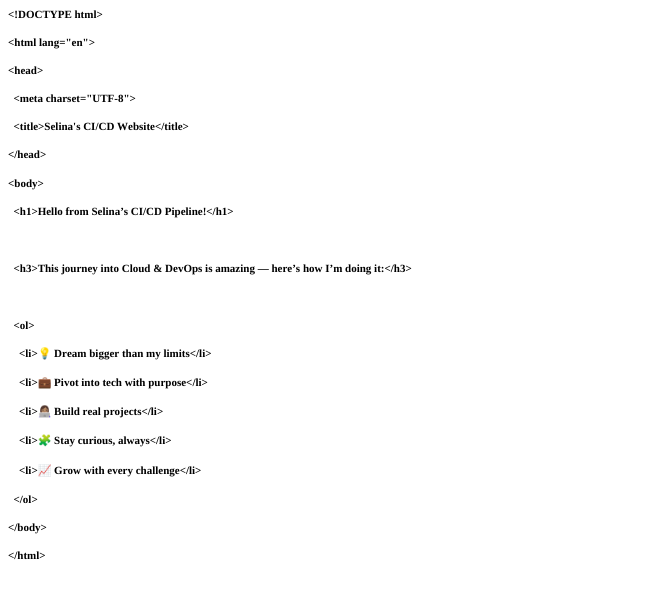
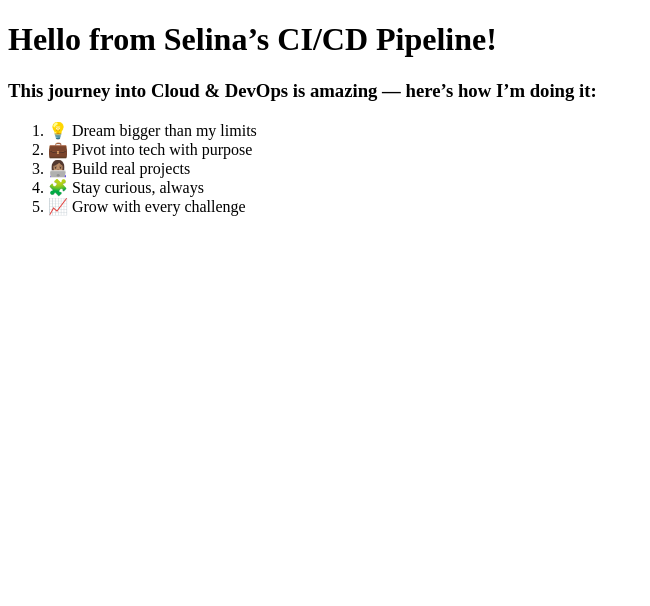
Before and after one commit to tatiLogg/cloud-resume-static-site, a plain HTML site: page index.html in a window 1280 px wide. Shown: the whole page, without its empty margins (0-650 px from the left). Drawn offline with Linux system fonts and the light colour scheme.

Commit message:
Corrected HTML formatting using plain text

```diff
--- a/index.html
+++ b/index.html
@@ -1,38 +1,20 @@
-<!DOCTYPE html PUBLIC "-//W3C//DTD HTML 4.01//EN" "http://www.w3.org/TR/html4/strict.dtd">
-<html>
+<!DOCTYPE html>
+<html lang="en">
 <head>
-  <meta http-equiv="Content-Type" content="text/html; charset=utf-8">
-  <meta http-equiv="Content-Style-Type" content="text/css">
-  <title></title>
-  <meta name="Generator" content="Cocoa HTML Writer">
-  <meta name="CocoaVersion" content="2575.4">
-  <style type="text/css">
-    span.s1 {font-kerning: none}
-  </style>
+  <meta charset="UTF-8">
+  <title>Selina's CI/CD Website</title>
 </head>
 <body>
-<h1 style="margin: 0.0px 0.0px 16.1px 0.0px; font: 11.0px Times; -webkit-text-stroke: #000000"><span class="s1"><b>&lt;!DOCTYPE html&gt;</b></span></h1>
-<h1 style="margin: 0.0px 0.0px 16.1px 0.0px; font: 11.0px Times; -webkit-text-stroke: #000000"><span class="s1"><b>&lt;html lang="en"&gt;</b></span></h1>
-<h1 style="margin: 0.0px 0.0px 16.1px 0.0px; font: 11.0px Times; -webkit-text-stroke: #000000"><span class="s1"><b>&lt;head&gt;</b></span></h1>
-<h1 style="margin: 0.0px 0.0px 16.1px 0.0px; font: 11.0px Times; -webkit-text-stroke: #000000"><span class="s1"><b><span class="Apple-converted-space">  </span>&lt;meta charset="UTF-8"&gt;</b></span></h1>
-<h1 style="margin: 0.0px 0.0px 16.1px 0.0px; font: 11.0px Times; -webkit-text-stroke: #000000"><span class="s1"><b><span class="Apple-converted-space">  </span>&lt;title&gt;Selina's CI/CD Website&lt;/title&gt;</b></span></h1>
-<h1 style="margin: 0.0px 0.0px 16.1px 0.0px; font: 11.0px Times; -webkit-text-stroke: #000000"><span class="s1"><b>&lt;/head&gt;</b></span></h1>
-<h1 style="margin: 0.0px 0.0px 16.1px 0.0px; font: 11.0px Times; -webkit-text-stroke: #000000"><span class="s1"><b>&lt;body&gt;</b></span></h1>
-<h1 style="margin: 0.0px 0.0px 16.1px 0.0px; font: 11.0px Times; -webkit-text-stroke: #000000"><span class="s1"><b><span class="Apple-converted-space">  </span>&lt;h1&gt;Hello from Selina’s CI/CD Pipeline!&lt;/h1&gt;</b></span></h1>
-<h1 style="margin: 0.0px 0.0px 16.1px 0.0px; font: 11.0px Times; -webkit-text-stroke: #000000; min-height: 13.0px"><span class="s1"><b></b></span><br></h1>
-<h1 style="margin: 0.0px 0.0px 16.1px 0.0px; font: 11.0px Times; -webkit-text-stroke: #000000"><span class="s1"><b><span class="Apple-converted-space">  </span>&lt;h3&gt;This journey into Cloud &amp; DevOps is amazing — here’s how I’m doing it:&lt;/h3&gt;</b></span></h1>
-<h1 style="margin: 0.0px 0.0px 16.1px 0.0px; font: 11.0px Times; -webkit-text-stroke: #000000; min-height: 13.0px"><span class="s1"><b></b></span><br></h1>
-<h1 style="margin: 0.0px 0.0px 16.1px 0.0px; font: 11.0px Times; -webkit-text-stroke: #000000"><span class="s1"><b><span class="Apple-converted-space">  </span>&lt;ol&gt;</b></span></h1>
-<h1 style="margin: 0.0px 0.0px 16.1px 0.0px; font: 11.0px Times; -webkit-text-stroke: #000000"><span class="s1"><b><span class="Apple-converted-space">    </span>&lt;li&gt;💡 Dream bigger than my limits&lt;/li&gt;</b></span></h1>
-<h1 style="margin: 0.0px 0.0px 16.1px 0.0px; font: 11.0px Times; -webkit-text-stroke: #000000"><span class="s1"><b><span class="Apple-converted-space">    </span>&lt;li&gt;💼 Pivot into tech with purpose&lt;/li&gt;</b></span></h1>
-<h1 style="margin: 0.0px 0.0px 16.1px 0.0px; font: 11.0px Times; -webkit-text-stroke: #000000"><span class="s1"><b><span class="Apple-converted-space">    </span>&lt;li&gt;👩🏽‍💻 Build real projects&lt;/li&gt;</b></span></h1>
-<h1 style="margin: 0.0px 0.0px 16.1px 0.0px; font: 11.0px Times; -webkit-text-stroke: #000000"><span class="s1"><b><span class="Apple-converted-space">    </span>&lt;li&gt;🧩 Stay curious, always&lt;/li&gt;</b></span></h1>
-<h1 style="margin: 0.0px 0.0px 16.1px 0.0px; font: 11.0px Times; -webkit-text-stroke: #000000"><span class="s1"><b><span class="Apple-converted-space">    </span>&lt;li&gt;📈 Grow with every challenge&lt;/li&gt;</b></span></h1>
-<h1 style="margin: 0.0px 0.0px 16.1px 0.0px; font: 11.0px Times; -webkit-text-stroke: #000000"><span class="s1"><b><span class="Apple-converted-space">  </span>&lt;/ol&gt;</b></span></h1>
-<h1 style="margin: 0.0px 0.0px 16.1px 0.0px; font: 11.0px Times; -webkit-text-stroke: #000000"><span class="s1"><b>&lt;/body&gt;</b></span></h1>
-<h1 style="margin: 0.0px 0.0px 16.1px 0.0px; font: 11.0px Times; -webkit-text-stroke: #000000"><span class="s1"><b>&lt;/html&gt;</b><b></b></span></h1>
-<h1 style="margin: 0.0px 0.0px 16.1px 0.0px; font: 24.0px Times; -webkit-text-stroke: #000000; min-height: 29.0px"><span class="s1"></span><br></h1>
-<h1 style="margin: 0.0px 0.0px 16.1px 0.0px; font: 24.0px Times; -webkit-text-stroke: #000000; min-height: 29.0px"><span class="s1"></span><br></h1>
-<h1 style="margin: 0.0px 0.0px 16.1px 0.0px; font: 12.0px Times; -webkit-text-stroke: #000000; min-height: 14.0px"><span class="s1"></span><br></h1>
+  <h1>Hello from Selina’s CI/CD Pipeline!</h1>
+
+  <h3>This journey into Cloud & DevOps is amazing — here’s how I’m doing it:</h3>
+
+  <ol>
+    <li>💡 Dream bigger than my limits</li>
+    <li>💼 Pivot into tech with purpose</li>
+    <li>👩🏽‍💻 Build real projects</li>
+    <li>🧩 Stay curious, always</li>
+    <li>📈 Grow with every challenge</li>
+  </ol>
 </body>
 </html>
```
